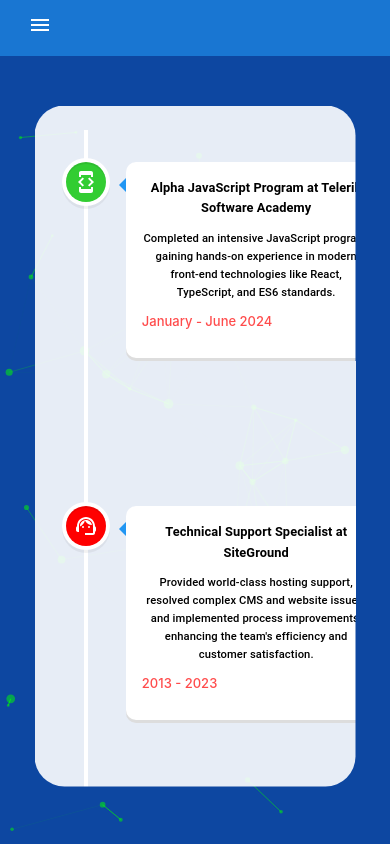
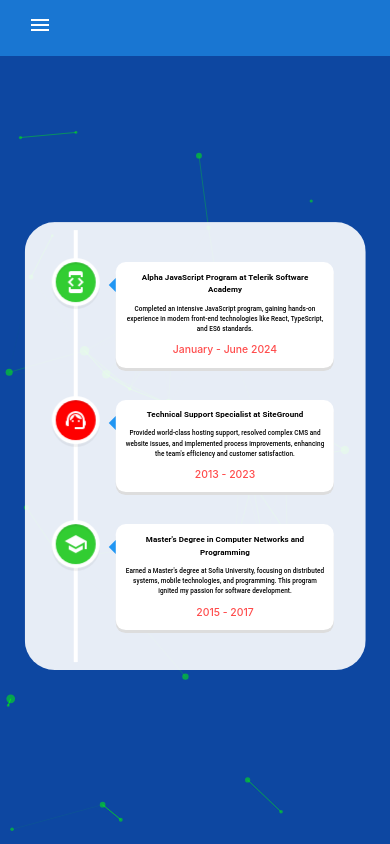
Before and after one commit to todor-savov/personal-portfolio, a React (Vite) app in the folder personal-portfolio/: page /experience in a window 390 px wide. Built offline with nearby package versions, Linux system fonts and the light colour scheme.

Commit message:
Test the Experience page for responsiveness on all mobile devices (simualated by Responsively App)

```diff
--- a/personal-portfolio/src/components/Experience/Experience.css
+++ b/personal-portfolio/src/components/Experience/Experience.css
@@ -7,11 +7,9 @@
     display: flex;
     flex-direction: column;
     justify-content: center;
-    min-width: 60vw;
-    width: 100%;
-    min-height: 75vh;
     padding: 1.5rem;
-    overflow-y: auto;
+    max-height: 83vh;
+    min-width: 75vw;
 }
 
 .experience-date {
@@ -19,22 +17,50 @@
 }
 
 #experience-title {
-    font-size: 1.2rem;
+    font-size: 1rem;
     font-weight: bold;
-    margin-bottom: 10px;
     color: black;
 }
 
 #experience-description {
-    font-size: 1rem;
+    font-size: 0.8rem;
     color: black;
+}
+
+div.vertical-timeline-element-content.bounce-in {
+    display: flex;
+    flex-direction: column;
+    padding: 0.6rem;
 }
 
 @media (max-width: 480px) {
     .experience-container {
-        min-width: 70vw;
-        max-height: 75vh;
-        justify-content: flex-start;
+        padding-top: 0.5rem;
+        padding-bottom: 0.5rem;
+    }
+
+    #experience-title {
+        font-size: 0.5rem;
+    }
+
+    #experience-description {
+        font-size: 0.4rem;
+    }
+
+    span.experience-date.vertical-timeline-element-date {
+        text-align: center;
+        font-size: 0.65rem;
+        color: red;
+        padding-top: 0.5rem;
+        padding-bottom: 0;
+    }
+}
+
+/* Medium devices - start */
+@media (min-width: 481px) and (max-width: 768px) {
+    .experience-date {
+        text-align: center;
+        color: red;
     }
 
     #experience-title {
@@ -42,42 +68,75 @@
     }
 
     #experience-description {
-        font-size: 0.7rem;
+        font-size: 0.6rem;
+    }
+}
+
+/* Microsoft Lumia 550 device 640x360 */
+@media (width: 640px) and (height: 360px) {
+    .experience-container {
+        padding: 0.2rem;
+    }
+
+    #experience-title {
+        font-size: 0.5rem;
+        margin-bottom: 0;
+    }
+
+    #experience-description {
+        font-size: 0.4rem;
+        margin-bottom: 0;
+    }
+
+    span.experience-date.vertical-timeline-element-date {
+        font-size: 0.4rem;
+    }
+
+    div.vertical-timeline-element-content.bounce-in {
+        padding: 0.5rem;
+        max-height: 18vh;
+        margin-bottom: -1rem;
+    }
+}
+/* Medium devices - end */
+
+/* Large devices - start */
+@media (min-width: 769px) and (max-width: 1024px) {
+    .experience-date {
+        text-align: center;
+        color: red;
+    }
+
+    #experience-title {
+        font-size: 1rem;
+    }
+
+    #experience-description {
+        font-size: 0.8rem;
+    }
+}
+
+/* Nest Hub device 1024x600 */
+@media (width: 1024px) and (height: 600px) {
+    .experience-container {
+        padding: 0.5rem;
     }
 
     .experience-date {
+        text-align: center;
         color: red;
-        text-align: center;
     }
 
-    .experience-item {
-        height: 37vh;
-        width: 38vh;
-    }
-}
-
-@media (min-width: 481px) and (max-width: 768px) {
-    .experience-container {
-        min-width: 73vw;
-        max-height: 78vh;
-        justify-content: flex-start;
-    }
-
-    .experience-item {
-        height: 25vh;
-        max-width: 50vh;
-    }
-
-    .experience-date {
-        color: red;
-        text-align: center;
+    span.experience-date.vertical-timeline-element-date {
+        font-size: 0.8rem;
     }
 
     #experience-title {
-        font-size: 1.2em;
+        font-size: 0.8rem;
     }
 
     #experience-description {
-        font-size: 1rem;
+        font-size: 0.6rem;
     }
 }
+/* Large devices - end */
--- a/personal-portfolio/src/components/Experience/Experience.tsx
+++ b/personal-portfolio/src/components/Experience/Experience.tsx
@@ -19,7 +19,7 @@
               <VerticalTimelineElement key={index} className="experience-item"
                   date={item.date}
                   dateClassName="experience-date"
-                  contentStyle={{ background: "white", borderRadius: "10px", padding: "1rem" }}
+                  contentStyle={{ borderRadius: "10px" }}
                   contentArrowStyle={{ borderRight: "7px solid rgb(33, 150, 243)" }}
                   icon={<item.icon />}
                   iconStyle={item.iconStyle}
```
